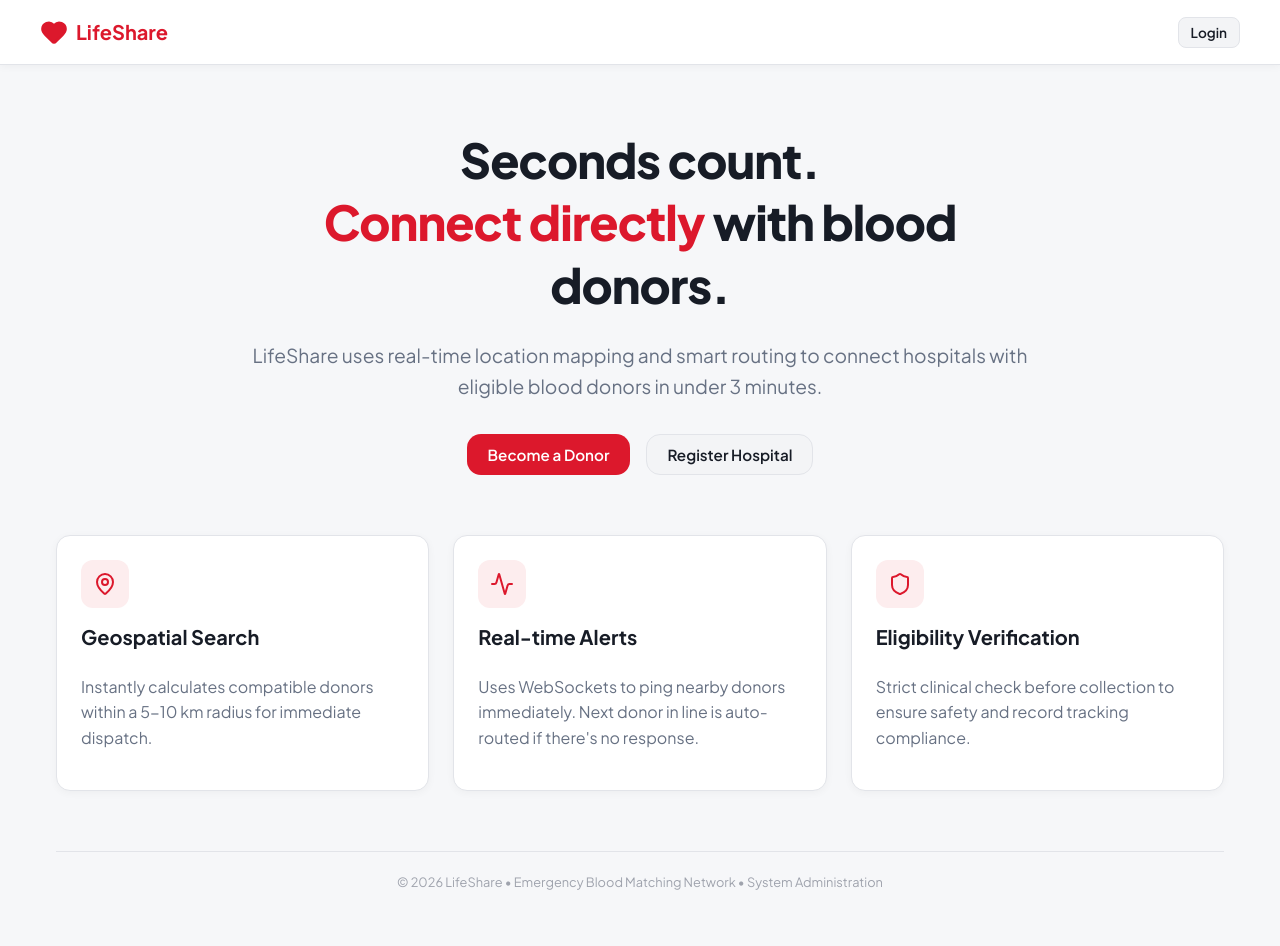
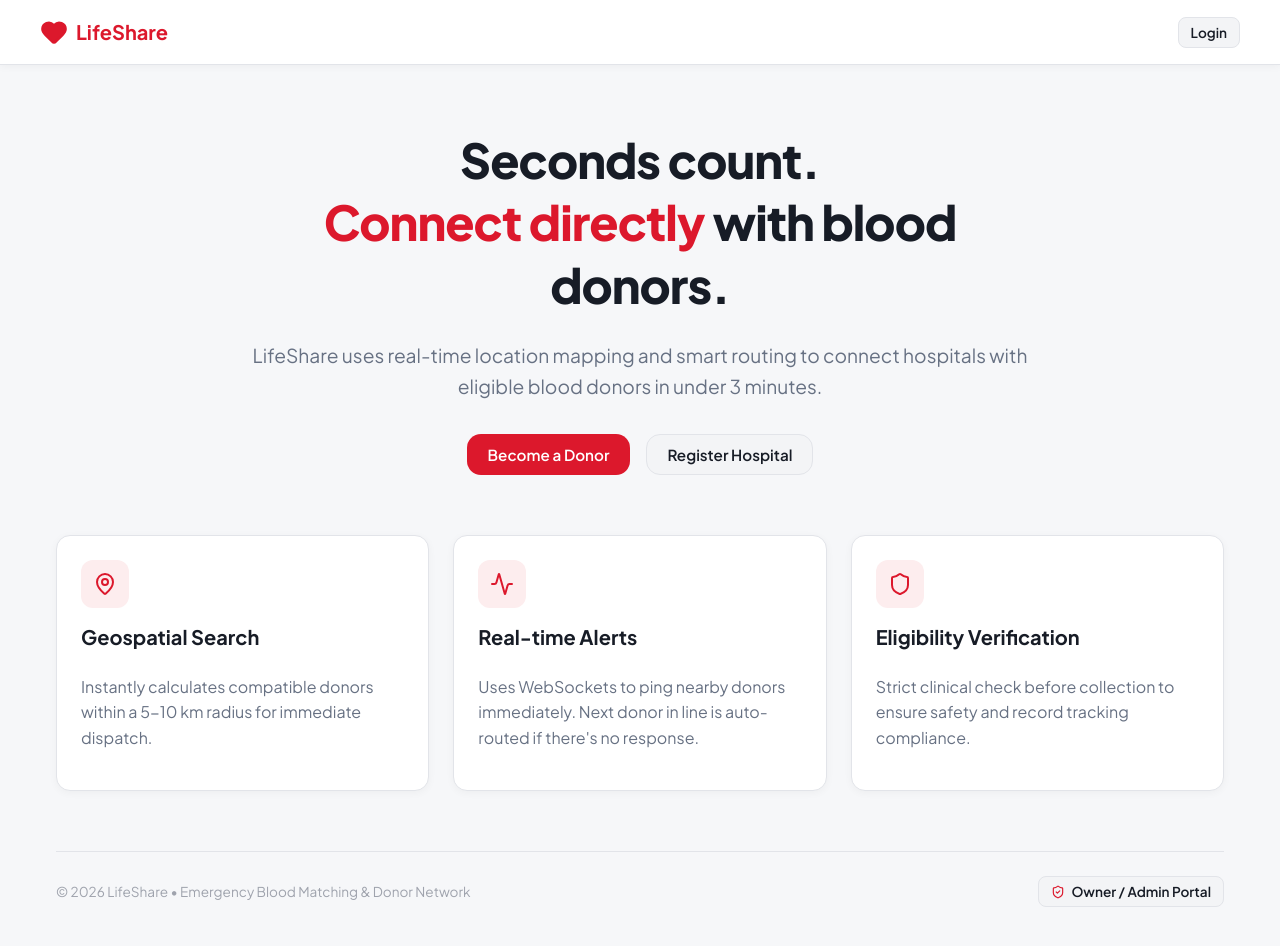
Before and after one commit to Vishruthaa01/bloodDonorFinder, a React app in the folder frontend/: page / in a window 1280 px wide. Shown: the top 946 px of the page. Built offline with nearby package versions, Linux system fonts and the light colour scheme; the HTML template or start-up script is replaced by a standard one.

Commit message:
Add designated Owner / Admin Portal access buttons in footer and login view

```diff
--- a/frontend/src/pages/LandingPage.jsx
+++ b/frontend/src/pages/LandingPage.jsx
@@ -1,6 +1,6 @@
 import React, { useContext } from 'react';
 import { AuthContext } from '../context/AuthContext';
-import { Heart, Shield, Activity, MapPin } from 'lucide-react';
+import { ShieldCheck, Activity, MapPin, Shield } from 'lucide-react';
 
 export const LandingPage = () => {
   const { setPage } = useContext(AuthContext);
@@ -50,16 +50,18 @@ export const LandingPage = () => {
         </div>
       </section>
 
-      <footer style={{ textAlign: 'center', paddingTop: '20px', borderTop: '1px solid var(--border-color)', fontSize: '0.8rem', color: 'var(--text-muted)' }}>
-        © 2026 LifeShare • Emergency Blood Matching Network •{' '}
-        <a
-          href="#"
-          onClick={(e) => { e.preventDefault(); setPage('admin-login'); }}
-          style={{ color: 'inherit', textDecoration: 'none', cursor: 'default' }}
-          title="Owner Access"
+      <footer style={{ display: 'flex', flexWrap: 'wrap', justifyContent: 'space-between', alignItems: 'center', paddingTop: '24px', borderTop: '1px solid var(--border-color)', gap: '16px' }}>
+        <span style={{ fontSize: '0.85rem', color: 'var(--text-muted)' }}>
+          © 2026 LifeShare • Emergency Blood Matching & Donor Network
+        </span>
+        <button
+          className="btn btn-secondary btn-sm"
+          onClick={() => setPage('admin-login')}
+          style={{ display: 'inline-flex', alignItems: 'center', gap: '6px', fontSize: '0.85rem' }}
         >
-          System Administration
-        </a>
+          <ShieldCheck size={14} style={{ color: 'var(--primary)' }} />
+          <span>Owner / Admin Portal</span>
+        </button>
       </footer>
     </div>
   );
--- a/frontend/src/pages/Login.jsx
+++ b/frontend/src/pages/Login.jsx
@@ -1,5 +1,6 @@
 import React, { useState, useContext } from 'react';
 import { AuthContext } from '../context/AuthContext';
+import { ShieldCheck } from 'lucide-react';
 
 export const Login = () => {
   const { login, setPage } = useContext(AuthContext);
@@ -20,9 +21,13 @@ export const Login = () => {
   };
 
   return (
-    <div style={{ maxWidth: '400px', margin: '60px auto', width: '100%' }}>
+    <div style={{ maxWidth: '400px', margin: '50px auto', width: '100%' }}>
       <div className="card">
-        <h2 style={{ textAlign: 'center', marginBottom: '24px' }}>Welcome Back</h2>
+        <h2 style={{ textAlign: 'center', marginBottom: '8px' }}>User Login</h2>
+        <p style={{ textAlign: 'center', fontSize: '0.85rem', color: 'var(--text-secondary)', marginBottom: '24px' }}>
+          Portal access for Registered Donors and Hospitals.
+        </p>
+
         {error && <div className="alert alert-error">{error}</div>}
 
         <form onSubmit={handleSubmit}>
@@ -59,6 +64,17 @@ export const Login = () => {
           {' or '}
           <a href="#" onClick={(e) => { e.preventDefault(); setPage('register-hospital'); }} style={{ color: 'var(--primary)', fontWeight: 600, textDecoration: 'none' }}>Register as Hospital</a>
         </div>
+
+        <div style={{ marginTop: '20px', paddingTop: '16px', borderTop: '1px solid var(--border-color)', textAlign: 'center' }}>
+          <button
+            className="btn btn-secondary btn-sm"
+            onClick={() => setPage('admin-login')}
+            style={{ display: 'inline-flex', alignItems: 'center', gap: '6px', fontSize: '0.85rem' }}
+          >
+            <ShieldCheck size={14} style={{ color: 'var(--primary)' }} />
+            <span>Owner / Admin Portal Access</span>
+          </button>
+        </div>
       </div>
     </div>
   );
```
